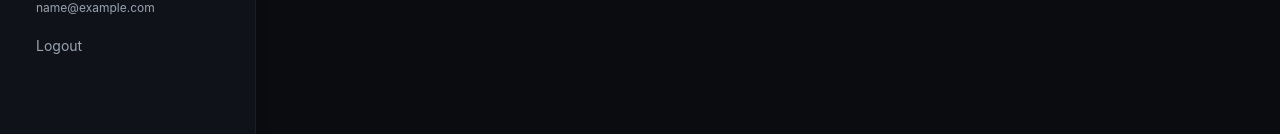
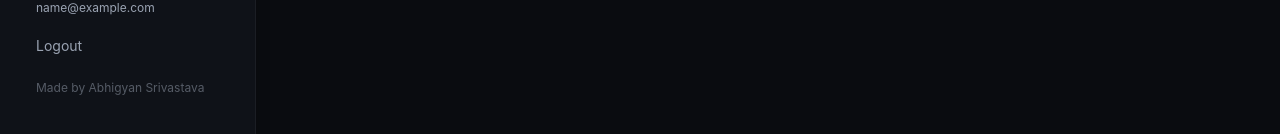
Before and after one commit to AbhigyanSr/InternDiary, a React (Create React App) app in the folder client/: page /dashboard in a window 1280 px wide. Shown: the part 446-580 px from the top of the page. Built offline with nearby package versions, Linux system fonts and the light colour scheme; no server answers; sample sign-in values are in the browser's storage.

Commit message:
Update UI: Add watermark and change button text to 'Applied?'

```diff
--- a/client/src/components/jobCard.jsx
+++ b/client/src/components/jobCard.jsx
@@ -65,7 +65,7 @@ export default function JobCard({ job, onApply, isApplied }) {
               }}
               className="btn-outline text-xs px-4 py-2"
             >
-              Track
+              Applied?
             </button>
           )}
         </div>
--- a/client/src/components/layout.jsx
+++ b/client/src/components/layout.jsx
@@ -71,6 +71,11 @@ export default function Layout() {
             Logout
           </button>
         </div>
+
+        {/* Watermark */}
+        <div className="px-3 pt-4 pb-2">
+          <p className="text-xs text-muted opacity-50">Made by Abhigyan Srivastava</p>
+        </div>
       </aside>
 
       {/* Main Content Area */}
```
